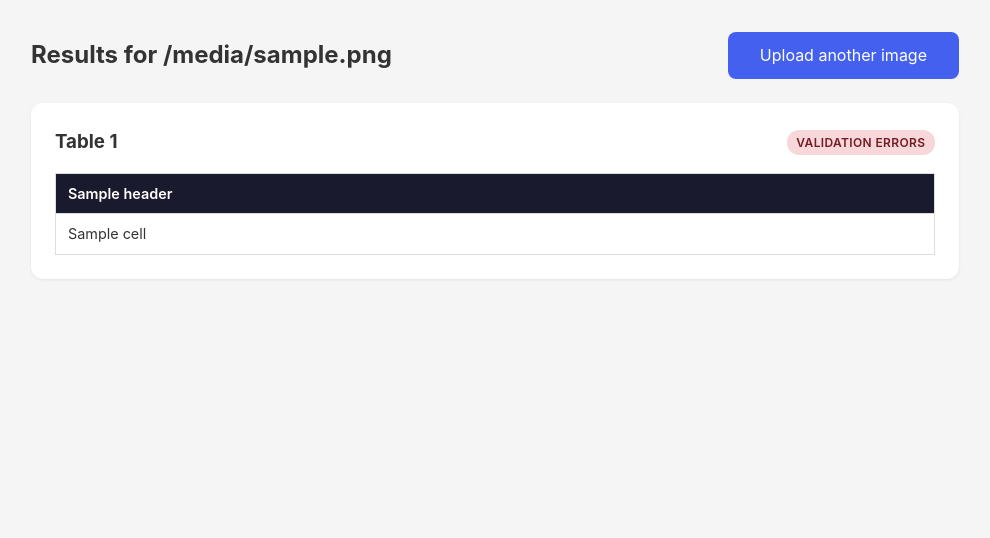
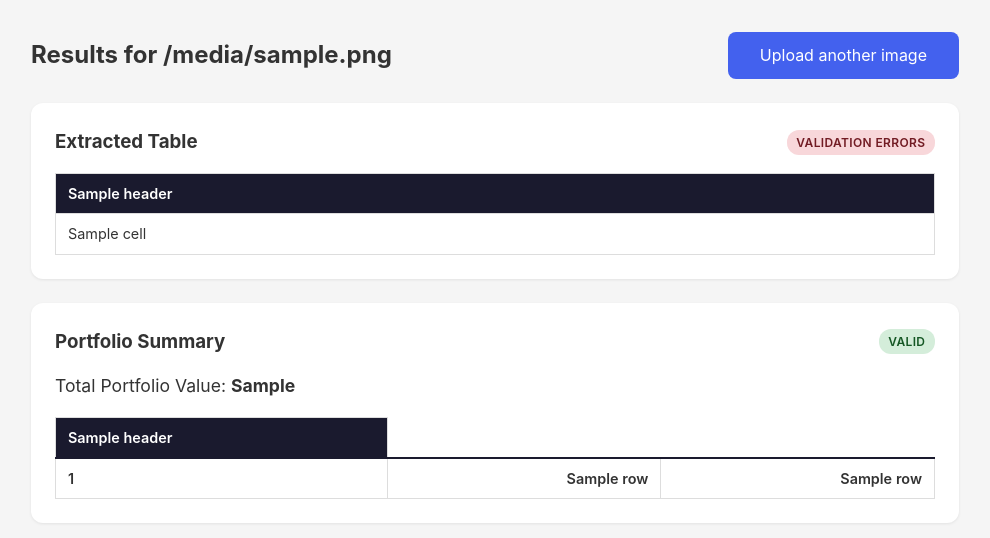
Before and after one commit to nexusaicodes/pardarshi, a FastAPI app: template app/templates/result.html in a window 1280 px wide. Shown: the part 108-646 px from the top of the page, without its empty margins (145-1135 px from the left). Run offline with FastAPI, Linux system fonts and the light colour scheme; the template is opened without the code that fills it: most values are stand-ins (such as "Sample title", 1, 10 or a date in 2020).

Commit message:
Add portfolio computation with cash input
- Upload form now requires cash amount (decimal input)
- On valid table: compute current value (Qty * LTP) per instrument
- Calculate portfolio value (sum of instruments + cash)
- Show portfolio summary table with Instrument, Current Value, % of Portfolio
- Cash appended as final row with same formatting
- Invalid tables show error with detailed per-row diagnostics

Co-Authored-By: Claude Opus 4.6 <noreply@anthropic.com>

```diff
--- a/app/static/style.css
+++ b/app/static/style.css
@@ -229,3 +229,51 @@ button[type="submit"]:disabled {
     padding: 0.3rem 0.75rem;
     border-top: none;
 }
+
+/* Cash input */
+.cash-input {
+    display: flex;
+    flex-direction: column;
+    align-items: center;
+    gap: 0.3rem;
+    width: 100%;
+    max-width: 500px;
+}
+
+.cash-input label {
+    font-weight: 600;
+    font-size: 0.9rem;
+    color: #555;
+}
+
+.cash-input input {
+    width: 100%;
+    padding: 0.6rem 0.75rem;
+    border: 1px solid #ccc;
+    border-radius: 8px;
+    font-size: 1rem;
+    text-align: center;
+}
+
+.cash-input input:focus {
+    outline: none;
+    border-color: #4361ee;
+    box-shadow: 0 0 0 2px rgba(67, 97, 238, 0.15);
+}
+
+/* Portfolio */
+.portfolio-total {
+    font-size: 1.1rem;
+    margin-bottom: 1rem;
+    color: #333;
+}
+
+.extracted-table .num {
+    text-align: right;
+    font-variant-numeric: tabular-nums;
+}
+
+.cash-row {
+    border-top: 2px solid #1a1a2e;
+    font-weight: 600;
+}
--- a/app/templates/index.html
+++ b/app/templates/index.html
@@ -11,6 +11,10 @@
         <span class="drop-zone__filename" id="filename-display"></span>
         <input type="file" name="file" id="file" accept="image/*" required>
     </label>
+    <div class="cash-input">
+        <label for="cash">Cash Available</label>
+        <input type="number" name="cash" id="cash" step="0.01" min="0" placeholder="0.00" required>
+    </div>
     <button type="submit" id="submit-btn">Extract Tables</button>
 </form>
 
--- a/app/templates/result.html
+++ b/app/templates/result.html
@@ -6,37 +6,34 @@
     <a href="/" class="btn">Upload another image</a>
 </div>
 
-{% for tbl in tables_data %}
+{% if error %}
+<div class="error">{{ error }}</div>
+{% endif %}
+
+{% if table_data and not table_data.valid %}
 <section class="result-section">
     <h3>
-        Table {{ loop.index }}
-        {% if tbl.valid %}
-        <span class="badge valid">Valid</span>
-        {% else %}
+        Extracted Table
         <span class="badge invalid">Validation errors</span>
-        {% endif %}
     </h3>
-
-    {% if tbl.errors %}
+    {% if table_data.errors %}
     <div class="error">
-        {% for e in tbl.errors %}
+        {% for e in table_data.errors %}
         <p>{{ e }}</p>
         {% endfor %}
     </div>
     {% endif %}
-
-    {% if tbl.rows %}
     <div class="table-container">
         <table class="extracted-table">
             <thead>
                 <tr class="header-row">
-                    {% for h in tbl.headers %}
+                    {% for h in table_data.headers %}
                     <th>{{ h }}</th>
                     {% endfor %}
                 </tr>
             </thead>
             <tbody>
-                {% for row in tbl.rows %}
+                {% for row in table_data.rows %}
                 {% if not row.is_header %}
                 <tr{% if row.row_errors %} class="error-row"{% endif %}>
                     {% for cell in row.cells %}
@@ -45,7 +42,7 @@
                 </tr>
                 {% if row.row_errors %}
                 <tr class="error-detail-row">
-                    <td colspan="{{ tbl.headers|length }}">
+                    <td colspan="{{ table_data.headers|length }}">
                         {% for e in row.row_errors %}{{ e }}{% if not loop.last %}; {% endif %}{% endfor %}
                     </td>
                 </tr>
@@ -55,13 +52,36 @@
             </tbody>
         </table>
     </div>
-    {% else %}
-    <p class="no-text">No table data extracted.</p>
-    {% endif %}
 </section>
-{% else %}
+{% endif %}
+
+{% if portfolio %}
 <section class="result-section">
-    <p class="no-text">No tables were detected in this image.</p>
+    <h3>
+        Portfolio Summary
+        <span class="badge valid">Valid</span>
+    </h3>
+    <p class="portfolio-total">Total Portfolio Value: <strong>{{ portfolio.portfolio_value }}</strong></p>
+    <div class="table-container">
+        <table class="extracted-table">
+            <thead>
+                <tr class="header-row">
+                    {% for h in portfolio.headers %}
+                    <th>{{ h }}</th>
+                    {% endfor %}
+                </tr>
+            </thead>
+            <tbody>
+                {% for row in portfolio.rows %}
+                <tr{% if loop.last %} class="cash-row"{% endif %}>
+                    <td>{{ row[0] }}</td>
+                    <td class="num">{{ row[1] }}</td>
+                    <td class="num">{{ row[2] }}</td>
+                </tr>
+                {% endfor %}
+            </tbody>
+        </table>
+    </div>
 </section>
-{% endfor %}
+{% endif %}
 {% endblock %}
```
Also changed, not shown: app/routers/ui.py (+30 -12 lines), app/services/tabulator.py (+45 -0 lines).
